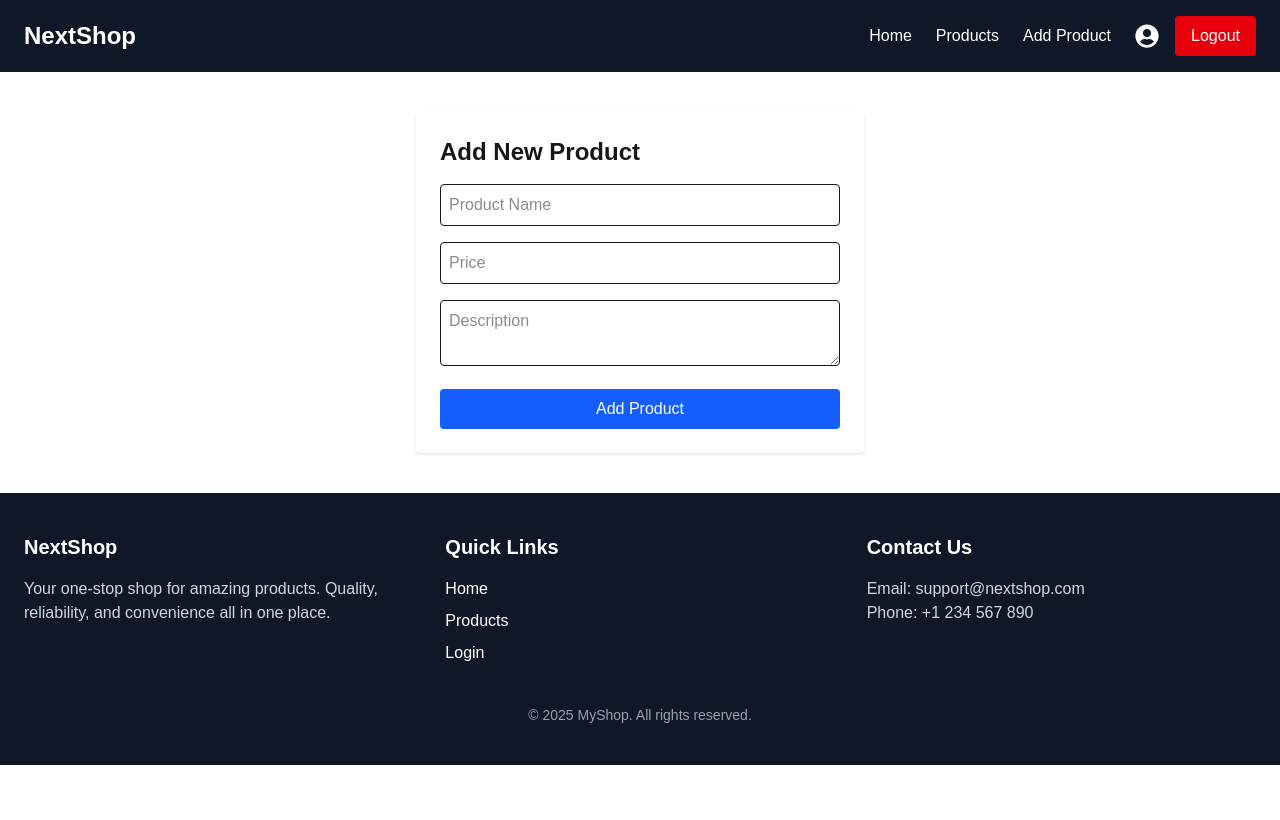
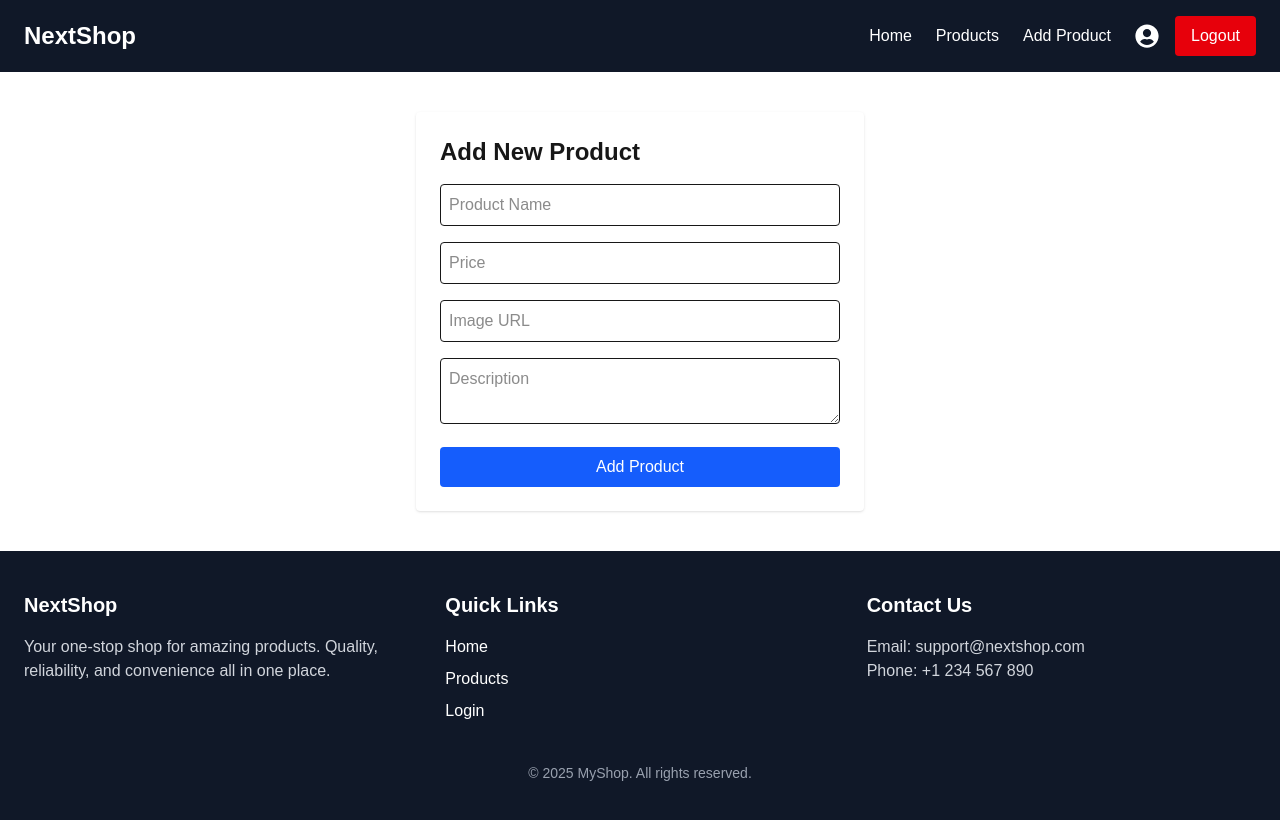
Before and after one commit to faysalahmed915/next-shop-client, a Next.js app: page /dashboard/add-product in a window 1280 px wide. Shown: the top 820 px of the page. Built offline with nearby package versions, Linux system fonts and the light colour scheme; no server answers; sample sign-in values are in the browser's storage.

Commit message:
vercel deploy experimental

```diff
--- a/app/dashboard/add-product/page.jsx
+++ b/app/dashboard/add-product/page.jsx
@@ -13,6 +13,7 @@ export default function AddProductPage() {
     const [formData, setFormData] = useState({
         name: "",
         price: "",
+        image: "",
         description: "",
     });
     const [loading, setLoading] = useState(false);
@@ -32,10 +33,10 @@ export default function AddProductPage() {
         setLoading(true);
 
         try {
-            await axios.post("https://next-shop-server-alpha.vercel.app/products", formData);
+            await axios.post("http://localhost:5000/products", formData);
 
             toast.success("✅ Product added successfully!");
-            setFormData({ name: "", price: "", description: "" });
+            setFormData({ name: "", price: "", image: "", description: "" });
 
             // Redirect after 1 second to allow toast to be visible
             setTimeout(() => {
@@ -74,6 +75,15 @@ export default function AddProductPage() {
                     className="w-full border p-2 rounded"
                     required
                 />
+                <input
+                    type="url"
+                    name="image"
+                    placeholder="Image URL"
+                    value={formData.image}
+                    onChange={handleChange}
+                    className="w-full border p-2 rounded"
+                    required
+                />
                 <textarea
                     name="description"
                     placeholder="Description"
--- a/app/products/[id]/page.js
+++ b/app/products/[id]/page.js
@@ -15,7 +15,7 @@ export default function ProductDetailsPage() {
     useEffect(() => {
         async function fetchProduct() {
             try {
-                const res = await axios.get(`https://e-products-server.vercel.app/products`)
+                const res = await axios.get(`https://next-shop-server-alpha.vercel.app/products`)
                 const found = res.data.find((p) => p._id === id)
                 setProduct(found || null)
             } catch (err) {
@@ -47,7 +47,7 @@ export default function ProductDetailsPage() {
 
             {product.image && (
                 <img
-                    src={`https://e-products-server.vercel.app/uploads/${product.image}`}
+                    src={product.image}
                     alt={product.name}
                     className="w-96 h-80 object-cover rounded mb-6"
                 />
--- a/app/products/page.js
+++ b/app/products/page.js
@@ -11,8 +11,9 @@ export default function ProductsPage() {
     useEffect(() => {
         async function fetchProducts() {
             try {
-                const res = await axios.get("https://e-products-server.vercel.app/products");
+                const res = await axios.get("https://next-shop-server-alpha.vercel.app/products");
                 setProducts(res.data);
+                console.log(res.data);
             } catch (err) {
                 console.error(err);
             } finally {
```
